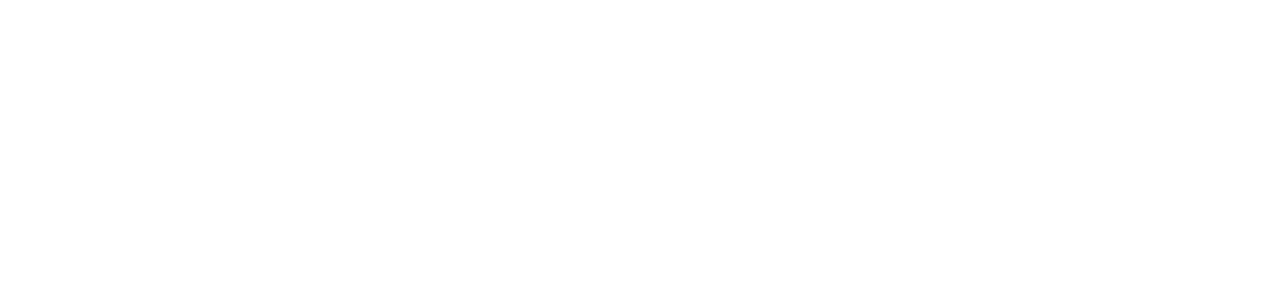
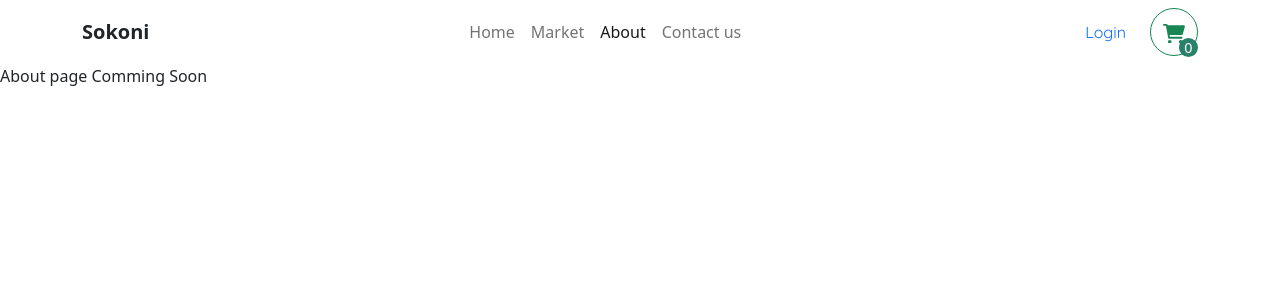
Before and after one commit to blakbox23/Sokoni, a React (Vite) app: page /about-us in a window 1280 px wide. Before the commit this address had no page. Shown: the top 300 px of the page. Built offline with nearby package versions, Linux system fonts and the light colour scheme; the HTML template or start-up script is replaced by a standard one.

Commit message:
clean up

```diff
--- a/src/App.tsx
+++ b/src/App.tsx
@@ -7,6 +7,8 @@
 import { Login } from "./pages/Login";
 import { Signup } from "./pages/Signup"
 import { Checkout } from "./pages/Checkout";
+import { About } from "./pages/About";
+import { Contact } from "./pages/Contact";
 
 function App() {
   return (
@@ -19,6 +21,8 @@
           <Route path="/login" element={<Login />} />
           <Route path="/sign-up" element={<Signup />} />
           <Route path="/checkout" element={<Checkout />} />
+          <Route path="/about-us" element={<About />} />
+          <Route path="/contact-us" element={<Contact />} />
         </Routes>
     </ShoppingCartProvider>
   );
--- a/src/components/Footer.tsx
+++ b/src/components/Footer.tsx
@@ -7,7 +7,7 @@
         style={{ backgroundColor: "#10140c" }}
         className="p-5 justify-content-around"
       >
-        <Col>
+        <Col style={{cursor: "pointer"}}>
           <p className="fw-bold text-light">Let's do it together</p>
           <p className="text-white-50">Careers</p>
           <p className="text-white-50">Soko yetu Partners</p>
@@ -15,7 +15,7 @@
           <p className="text-white-50">More</p>
         </Col>
 
-        <Col>
+        <Col style={{cursor: "pointer"}}>
           <p className="fw-bold text-light">Link our interest</p>
           <p className="text-white-50">About us</p>
           <p className="text-white-50">FAQ</p>
@@ -23,7 +23,7 @@
           <p className="text-white-50">Contact us</p>
         </Col>
 
-        <Col>
+        <Col style={{cursor: "pointer"}}>
           <p className="fw-bold text-light">Follow us</p>
           <p className="text-white-50">Instagram</p>
           <p className="text-white-50">Twitter</p>
--- a/src/components/MobileNav.tsx
+++ b/src/components/MobileNav.tsx
@@ -42,10 +42,10 @@
                     <Nav.Link to="/market" as={NavLink}>
                       Market
                     </Nav.Link>
-                    <Nav.Link to="/market" as={NavLink}>
+                    <Nav.Link to="/about-us" as={NavLink}>
                       About
                     </Nav.Link>
-                    <Nav.Link to="/market" as={NavLink}>
+                    <Nav.Link to="/contact-us" as={NavLink}>
                       Contact us
                     </Nav.Link>
 
--- /dev/null
+++ b/src/pages/About.tsx
@@ -0,0 +1,10 @@
+import MobileNav from "../components/MobileNav";
+
+export function About(){
+    return (
+        <>
+        <MobileNav />
+        <p>About page Comming Soon</p>
+        </>
+        )
+}
--- /dev/null
+++ b/src/pages/Contact.tsx
@@ -0,0 +1,11 @@
+import MobileNav from "../components/MobileNav"
+
+export function Contact(){
+
+    return (
+    <>
+    <MobileNav />
+    <p>Contact page Comming Soon</p>
+    </>
+    )
+}
--- a/src/pages/Home.tsx
+++ b/src/pages/Home.tsx
@@ -28,7 +28,10 @@
             Sokoni! Get Fresh Groceries from Farm
           </h1>
           <p>From farm to shop hassle free</p>
-          <p className="border w-100 align-self-center">some form</p>
+          {/* <p className="border w-100 align-self-center">some form</p> */}
+          <Button className="mt-4 mb-4 w-50  mx-auto fw-bold" variant="outline-secondary" href="market">
+                Shop now
+              </Button>{" "}
         </div>
       </div>
 
@@ -49,7 +52,7 @@
               <p style={{ fontWeight: 300, fontSize: ".9rem" }}>
                 Shop 5000 worth of produce and get free delivery anywhere
               </p>
-              <Button className="mt-4 mb-4" variant="secondary">
+              <Button className="mt-4 mb-4" variant="secondary" href="/market">
                 Shop now
               </Button>{" "}
             </div>
@@ -61,12 +64,12 @@
               <Badge pill bg="warning" text="light">
                 20% off
               </Badge>{" "}
-              <p className="fs-4 mt-1 mb-1">Shop and get cash back</p>
+              <p className="fs-4 mt-1 mb-1">Get 20% off</p>
               <p style={{ fontWeight: 300, fontSize: ".9rem" }}>
                 Shop 5000 worth of produce and get free delivery anywhere
               </p>
-              <Button className="mt-4 mb-4" variant="secondary">
-                Shop now
+              <Button className="mt-4 mb-4" variant="secondary" href="market">
+                Learn more
               </Button>{" "}
             </div>
           </Col>
```
